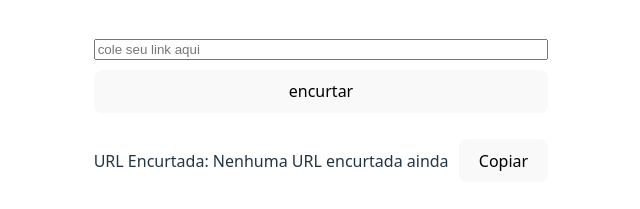
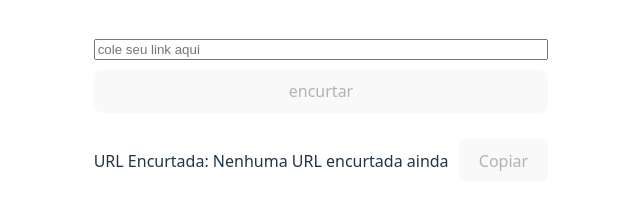
Before and after one commit to caiquealves224/Curta-Link, a React (Vite) app in the folder apps/web/: page / in a window 1280 px wide. Shown: the part 419-628 px from the top of the page, without its empty margins (319-959 px from the left). Built offline with nearby package versions, Linux system fonts and the light colour scheme.

Commit message:
feat: disable button

```diff
--- a/apps/web/src/App.jsx
+++ b/apps/web/src/App.jsx
@@ -50,10 +50,11 @@ function App() {
           value={urlInput}
           onChange={(e) => setUrlInput(e.target.value)}
         />
-        <button onClick={handleClick}>encurtar</button>
+        <button onClick={handleClick} disabled={!urlInput.trim()}>encurtar</button>
         <p>
           URL Encurtada: {shortUrl || 'Nenhuma URL encurtada ainda'}
           <button
+              disabled={!shortUrl}
               style={{ marginLeft: '10px' }}
               onClick={() => {
                 navigator.clipboard.writeText(shortUrl);
```
